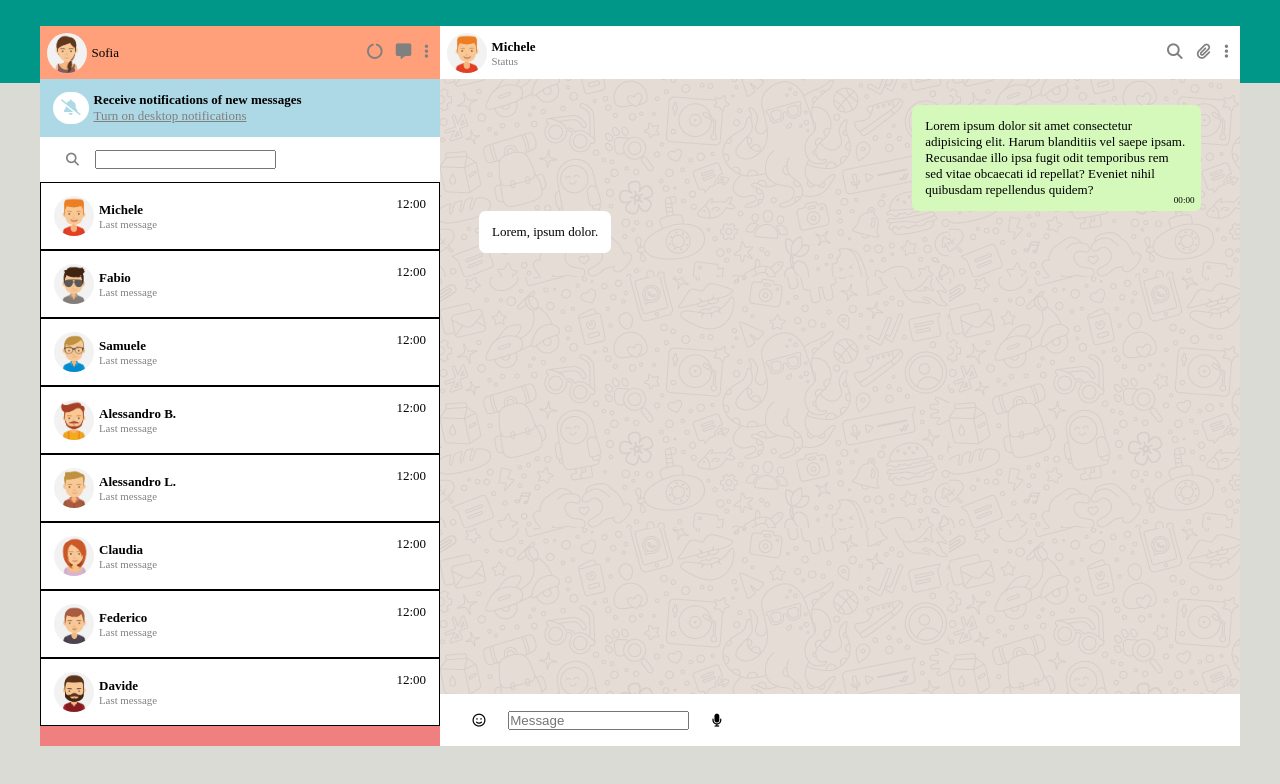
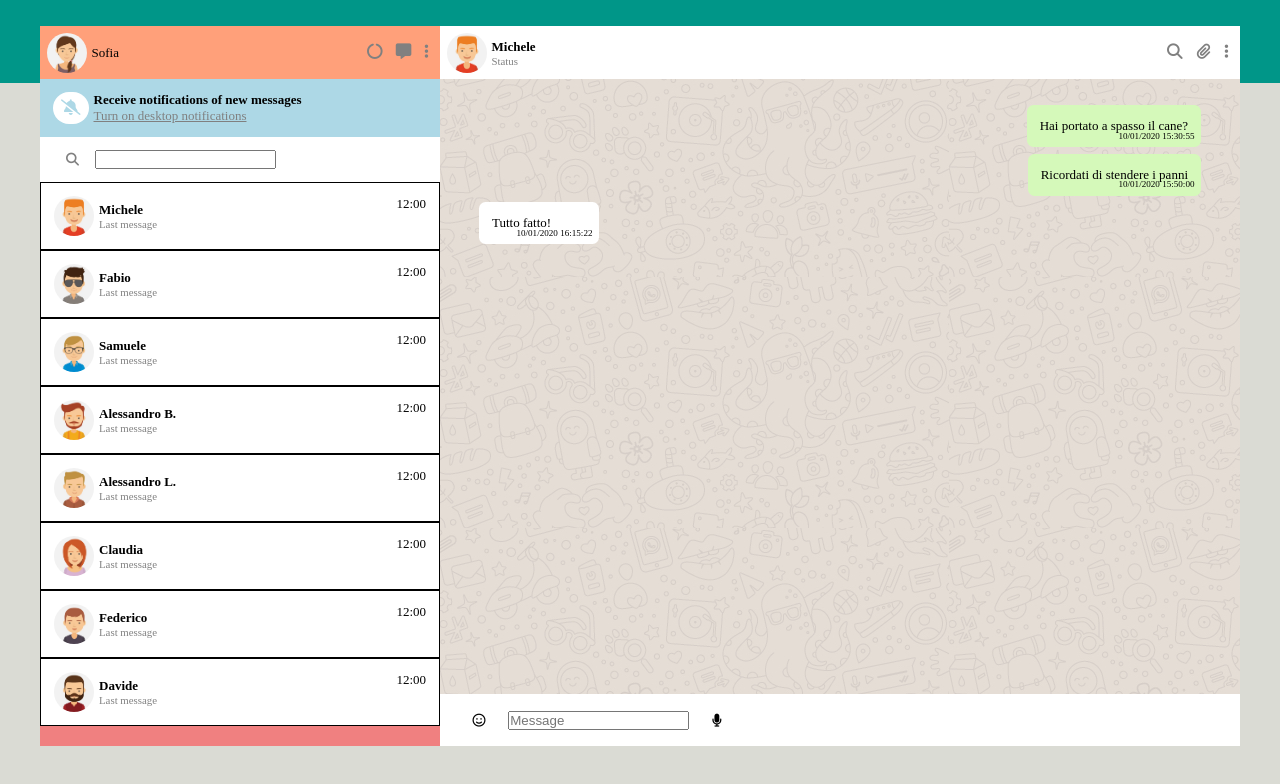
Before and after one commit to LudwigEffort/vue-boolzapp, a plain HTML site: page index.html in a window 1280 px wide. Drawn offline with nearby package versions, Linux system fonts and the light colour scheme.

Commit message:
add message from array

```diff
--- a/css/style.css
+++ b/css/style.css
@@ -171,13 +171,15 @@ body {
 .message {
     position: relative;
     padding: 1rem;
+    margin-bottom: 0.5rem  ;
     flex: 0 1 auto;
+    min-width: 120px;
     max-width:  40%;
     border-radius: 0.5rem;
     overflow-wrap: break-word;
 }
 
-.message-send {
+.message-sent {
     align-self: flex-end;
     background-color: #D5F9BA;
 }
--- a/index.html
+++ b/index.html
@@ -64,9 +64,11 @@
         <div class="chat-container">
             <div class="contact-chat-bar">
                 <div class="contact-info">
-                    <img src="img/avatar_1.jpg" alt="">
+                    <img
+                    :src="'img/avatar' + arrContacts[activeIndex].avatar + '.jpg'"
+                    :alt="arrContacts[activeIndex].name">
                     <div class="contact-tex">
-                        <h4>Michele</h4>
+                        <h4>{{ arrContacts[activeIndex].name }}</h4>
                         <p>Status</p>
                     </div>
                 </div>
@@ -77,19 +79,19 @@
                 </div>
             </div>
             <div class="chat">
-                <div class="message message-send">
-                    Lorem ipsum dolor sit amet consectetur adipisicing elit. Harum blanditiis vel saepe ipsam. Recusandae illo ipsa fugit odit temporibus rem sed vitae obcaecati id repellat? Eveniet nihil quibusdam repellendus quidem?
+                <div
+                    v-for="objMessage in arrContacts[activeIndex].messages"
+                    class="message"
+                    :class="'message-' + objMessage.status">
+                    {{ objMessage.message }}
                     <div class="send-date">
-                        00:00
+                        {{ objMessage.date }}
                     </div>
                     <i class="fa-solid fa-chevron-down message-menu-toggler"></i>
                     <ul class="message-menu">
                         <li>Message info</li>
                         <li>Message delete</li>
                     </ul>
-                </div>
-                <div class="message message-received">
-                    Lorem, ipsum dolor.
                 </div>
             </div>
             <div class="write-bar">
--- a/js/script.js
+++ b/js/script.js
@@ -163,7 +163,7 @@ new Vue({
                     }
                 ],
             }
-        ]
-
+        ],
+    activeIndex: 0,
     }
 })
```
